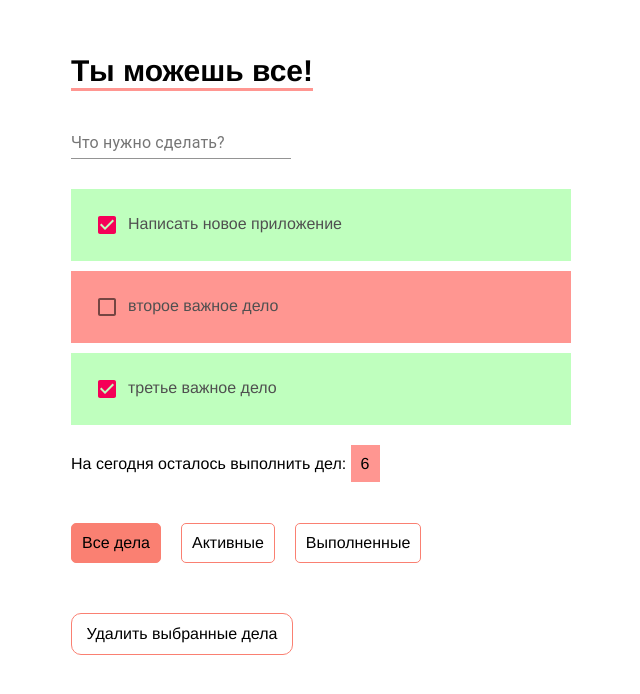
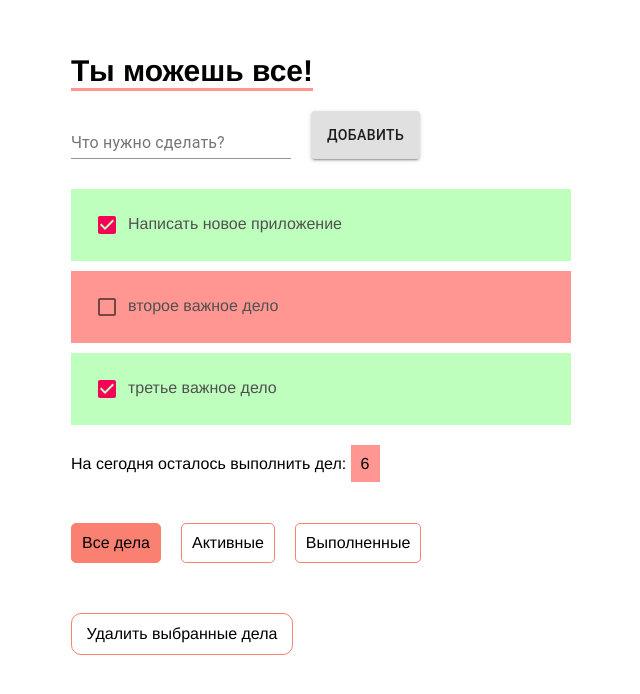
Before and after one commit to WebHeroSchool/todoNika, a React (Create React App) app: page / in a window 1280 px wide. Shown: the part 104-798 px from the top of the page, without its empty margins (319-959 px from the left). Built offline with nearby package versions, Linux system fonts and the light colour scheme.

Commit message:
now u can added element

```diff
--- a/src/components/App/App.js
+++ b/src/components/App/App.js
@@ -41,18 +41,28 @@
 	};
 
 	onClickDelete = id => {
-		const newItemList = this.state.items.filter(item => {
-			return item.id !== id;
-	    });
+		const newItemList = this.state.items.filter(item => item.id !== id);
 
 	    this.setState({items: newItemList});
 	};
+
+	onClickAdd = value => this.setState(state => ({
+		items: [
+			...state.items,
+			{
+				value,
+				isDone: false,
+				id: state.count + 1
+			}
+		],
+		count: state.count + 1
+	}));
 
 	render() {
 		return (
 			<div className={styles.wrap}>
 				<div className={styles.title}>Ты можешь все!</div>
-				<InputItem/>
+				<InputItem onClickAdd={this.onClickAdd}/>
 				<ItemList
 					items={this.state.items}
 					onClickDone={this.onClickDone}
--- a/src/components/InputItem/InputItem.js
+++ b/src/components/InputItem/InputItem.js
@@ -1,8 +1,50 @@
 import React from 'react';
 import TextField from '@material-ui/core/TextField';
+import Button from '@material-ui/core/Button';
+import styles from './InputItem.module.css';
 
-const InputItem = () => (<div>
-	<TextField id="standard-secondary" label="Что нужно сделать?" color="secondary" />
-</div>);
+class InputItem extends React.Component {
+	state = {
+		inputValue: ''
+	};
+
+	onButtonClick = () => {
+		this.setState({
+			inputValue: ''
+		});
+
+		if (this.state.inputValue) {
+			this.props.onClickAdd(this.state.inputValue);
+		}
+		else {
+			alert('Введите дело!!!!!!!');
+		}
+	}
+
+	render() {
+		const { onClickAdd } = this.props;
+
+		return (
+			<div className={styles.row}>
+				<div className={styles.input}>
+					<TextField
+						id="standard-secondary"
+						label="Что нужно сделать?"
+						color="secondary"
+						value={this.state.inputValue}
+						onChange={event => this.setState({inputValue: event.target.value.toUpperCase()})}
+					/>
+				</div>
+
+				<Button
+					variant='contained'
+					onClick={this.onButtonClick}
+				>
+					Добавить
+				</Button>
+			</div>
+		);
+	}
+}
 
 export default InputItem;
--- /dev/null
+++ b/src/components/InputItem/InputItem.module.css
@@ -0,0 +1,8 @@
+.input {
+	margin-right: 20px;
+}
+
+.row {
+	display: flex;
+	margin-bottom: 20px;
+}
--- a/src/components/ItemList/ItemList.js
+++ b/src/components/ItemList/ItemList.js
@@ -5,7 +5,7 @@
 const ItemList = ({ items, onClickDone, onClickDelete }) => (
 	<div className={styles.list}>
 		{items.map(item =>
-			<div key={item.value}>
+			<div key={item.id}>
 				<Item
 					value = {item.value}
 					isDone={item.isDone}
```
